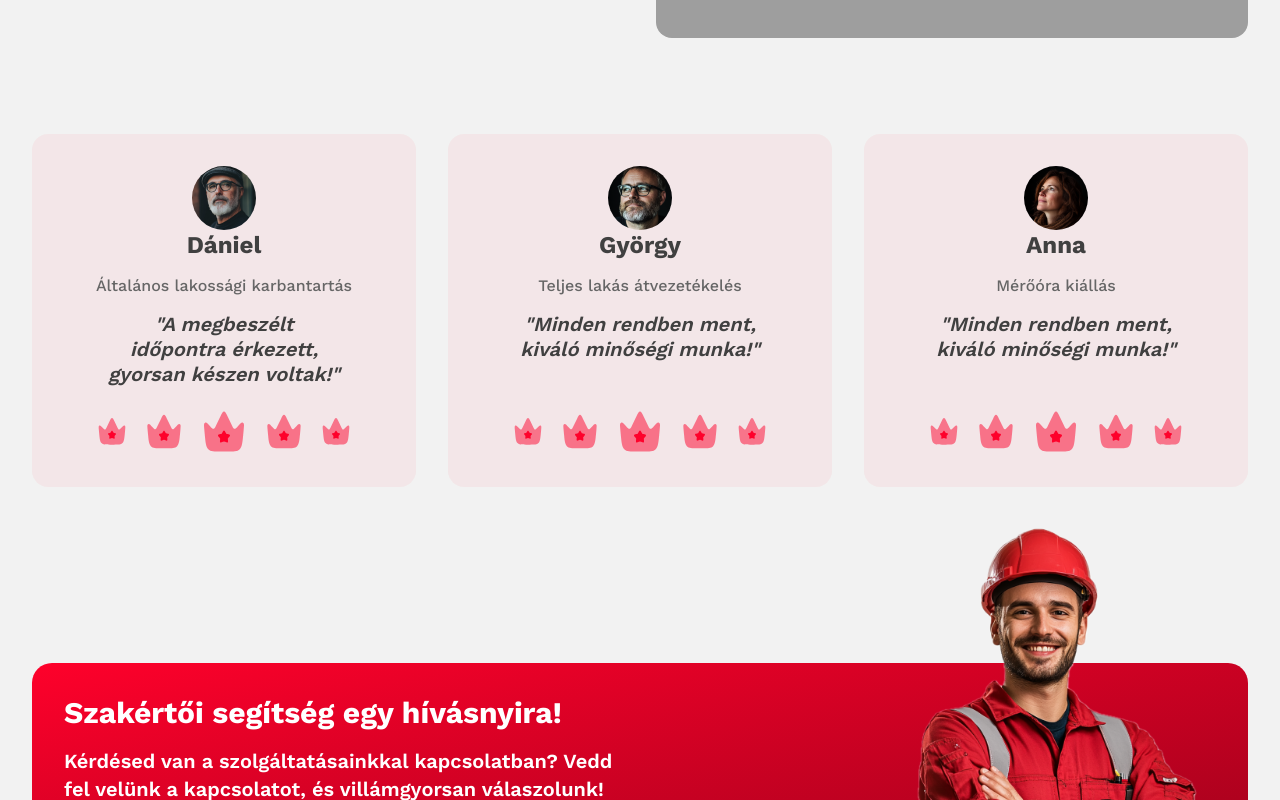
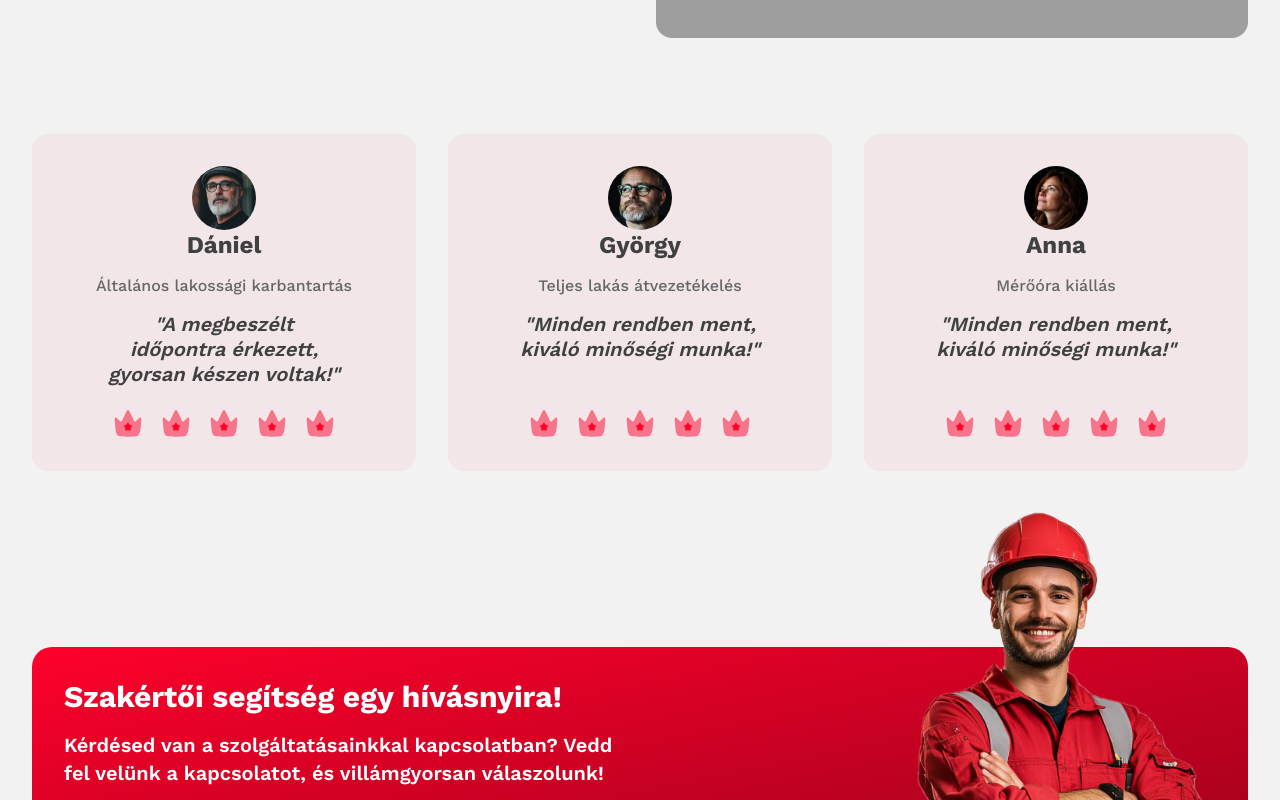
Before and after one commit to danielrakaczki/villved, a Next.js app: page / in a window 1280 px wide. Shown: the part 4860-5660 px from the top of the page. Built offline with nearby package versions, Linux system fonts and the light colour scheme; grey boxes are pictures that could not be loaded.

Commit message:
feat: <ReviewsSection> got animations

```diff
--- a/app/components/sections/reviews.tsx
+++ b/app/components/sections/reviews.tsx
@@ -3,6 +3,8 @@ import ReviewImage2 from "@/public/review-2.png";
 import ReviewImage3 from "@/public/review-3.png";
 import Image, { type StaticImageData } from "next/image";
 import { StartIcon } from "../icons/star";
+import { WHILE_IN_VIEW_VARIANTS } from "../motion/animations";
+import { Motion } from "../motion/motion";
 import { Section } from "../section";
 
 type ReviewProps = {
@@ -19,7 +21,7 @@ export const ReviewsSection = () => {
       {/* <h2 className="text-tertiary/5 absolute top-1/2 left-1/2 -translate-x-1/2 -translate-y-1/2 text-center text-[clamp(5rem,10vw,30rem)] font-bold whitespace-nowrap uppercase select-none max-md:hidden">
         A Ti véleményetek
       </h2> */}
-      <div className="grid grid-cols-1 gap-8 lg:grid-cols-3">
+      <Motion.div variants={WHILE_IN_VIEW_VARIANTS} initial="hidden" whileInView="shown" className="grid grid-cols-1 gap-8 lg:grid-cols-3">
         <Review
           name="Dániel"
           service="Általános lakossági karbantartás"
@@ -35,14 +37,15 @@ export const ReviewsSection = () => {
           image={ReviewImage2}
         />
         <Review name="Anna" service="Mérőóra kiállás" review="Minden rendben ment, kiváló minőségi munka!" stars={5} image={ReviewImage3} />
-      </div>
+      </Motion.div>
     </Section>
   );
 };
 
 const Review = ({ image, name, service, review, stars }: ReviewProps) => {
   return (
-    <div className="bg-primary/5 flex flex-col items-center rounded-2xl p-8 text-center">
+    <Motion.div variants={WHILE_IN_VIEW_VARIANTS} className="bg-primary/5 flex flex-col items-center rounded-2xl p-8 text-center">
+      <Motion.div variants={WHILE_IN_VIEW_VARIANTS}>
         <Image
           src={image}
           alt={name}
@@ -53,14 +56,26 @@ const Review = ({ image, name, service, review, stars }: ReviewProps) => {
           objectPosition="center"
           objectFit="cover"
         />
-      <p className="text-2xl leading-tight font-bold">{name}</p>
-      <p className="my-em-4 text-tertiary leading-tight font-medium">{service}</p>
-      <p className="mb-em-4 max-w-[350px] flex-1 text-xl leading-tight font-semibold text-balance italic">&quot;{review}&quot;</p>
-      <div className="stars flex items-center justify-center gap-4">
+      </Motion.div>
+      <Motion.p variants={WHILE_IN_VIEW_VARIANTS} className="text-2xl leading-tight font-bold">
+        {name}
+      </Motion.p>
+      <Motion.p variants={WHILE_IN_VIEW_VARIANTS} className="my-em-4 text-tertiary leading-tight font-medium">
+        {service}
+      </Motion.p>
+      <Motion.p
+        variants={WHILE_IN_VIEW_VARIANTS}
+        className="mb-em-4 max-w-[350px] flex-1 text-xl leading-tight font-semibold text-balance italic"
+      >
+        &quot;{review}&quot;
+      </Motion.p>
+      <Motion.div variants={WHILE_IN_VIEW_VARIANTS} className="stars flex items-center justify-center gap-4">
         {Array.from({ length: stars }).map((_, i) => (
-          <StartIcon key={i} className="star" />
+          <Motion.div key={i} variants={WHILE_IN_VIEW_VARIANTS}>
+            <StartIcon className="star" />
+          </Motion.div>
         ))}
-      </div>
-    </div>
+      </Motion.div>
+    </Motion.div>
   );
 };
```
Lines whose indentation alone changed are shown as unchanged.
